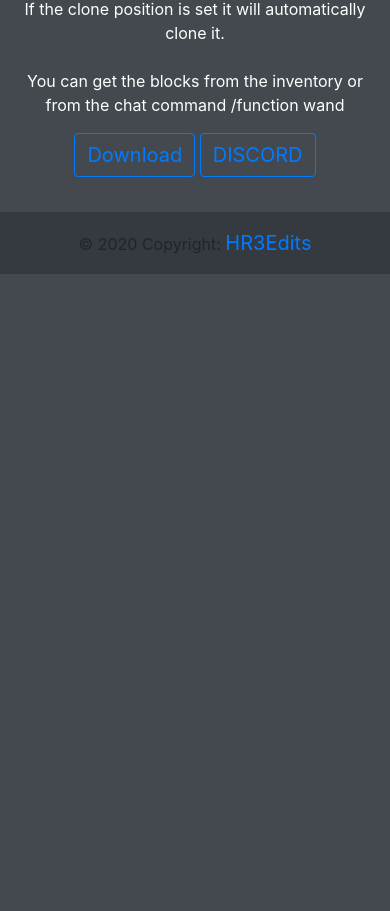
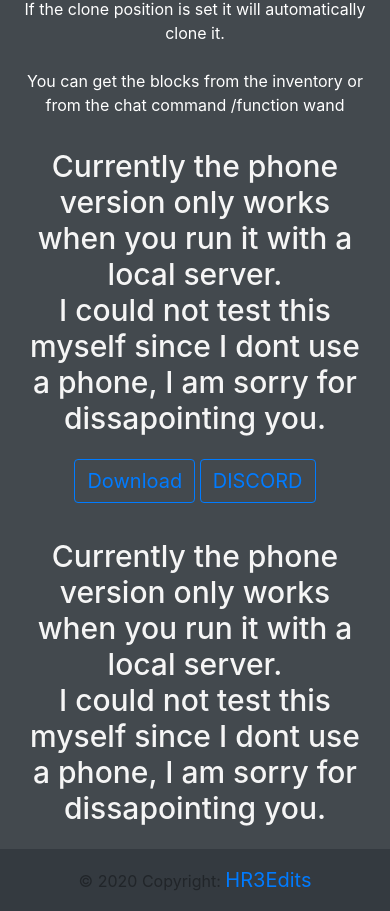
Before and after one commit to jaspervdijk63/mcaddons, a plain HTML site: page downloadPhone.html in a window 390 px wide. Shown: the part 570-1481 px from the top of the page. Before the commit the page ends 844 px from the top, so only its background shows below. Drawn offline with nearby package versions, Linux system fonts and the light colour scheme.

Commit message:
Update downloadPhone.html

```diff
--- a/downloadPhone.html
+++ b/downloadPhone.html
@@ -41,8 +41,11 @@
             You can get the blocks from the inventory or from the chat command /function wand
         </p>
 
+        <h1>Currently the phone version only works when you run it with a local server.<br>I could not test this myself since I dont use a phone, I am sorry for dissapointing you.</h1>
+
         <button type="button" href="http://www.mediafire.com/file/52d0sa7z9natjj8/HR3WorldEdit.mcaddon/file" class="btn btn-outline-primary"><a href="http://www.mediafire.com/file/52d0sa7z9natjj8/HR3WorldEdit.mcaddon/file" target="_blank" rel="noopener noreferrer">Download</a></button>
         <button type="button" href="https://discord.gg/sCMvkn7" class="btn btn-outline-primary"><a href="https://discord.gg/sCMvkn7" target="_blank" rel="noopener noreferrer">DISCORD</a></button>
+        <h1>Currently the phone version only works when you run it with a local server.<br>I could not test this myself since I dont use a phone, I am sorry for dissapointing you.</h1>
     </div>
     <!-- Footer -->
 <footer class="page-footer mt-auto font-small">
```
